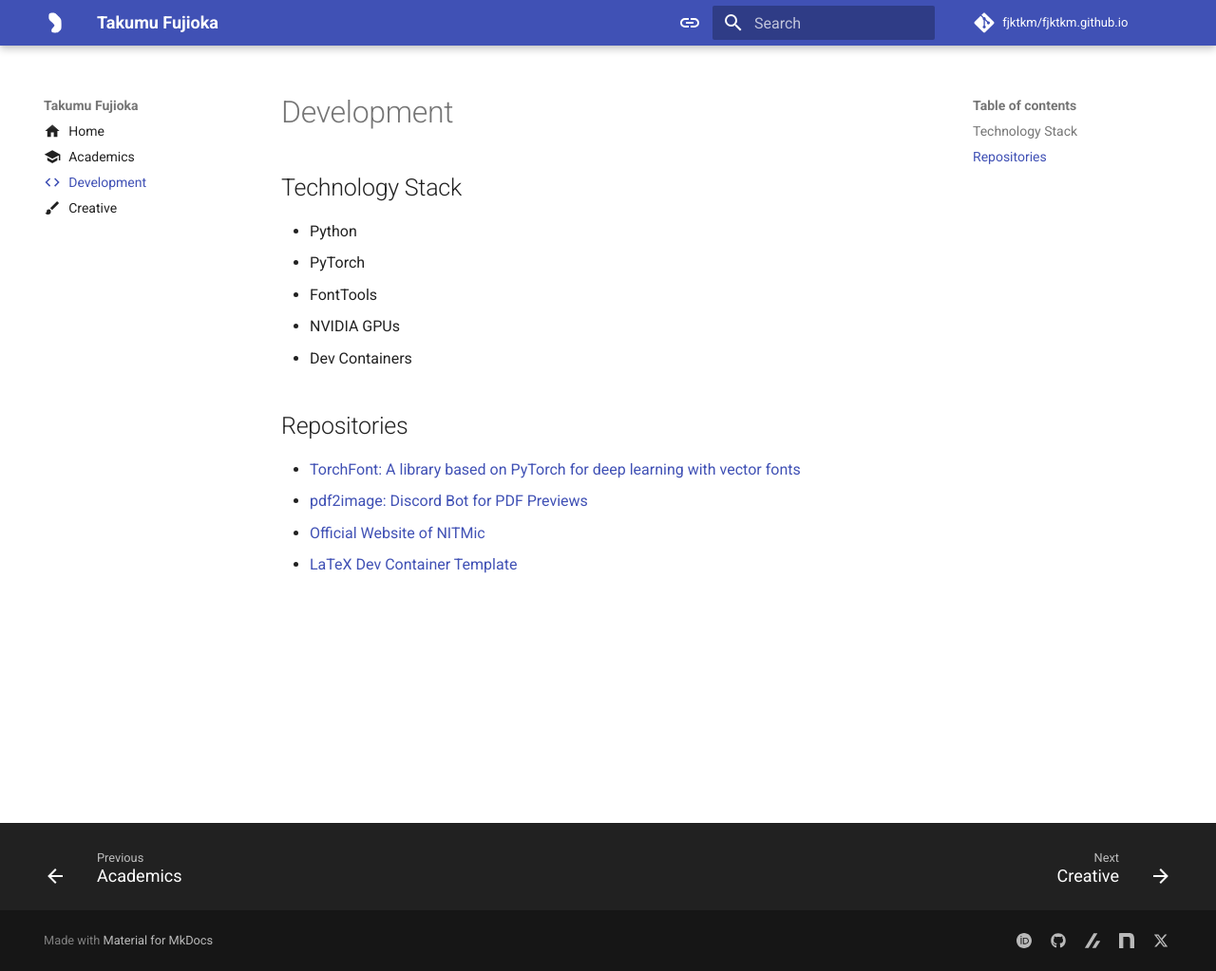
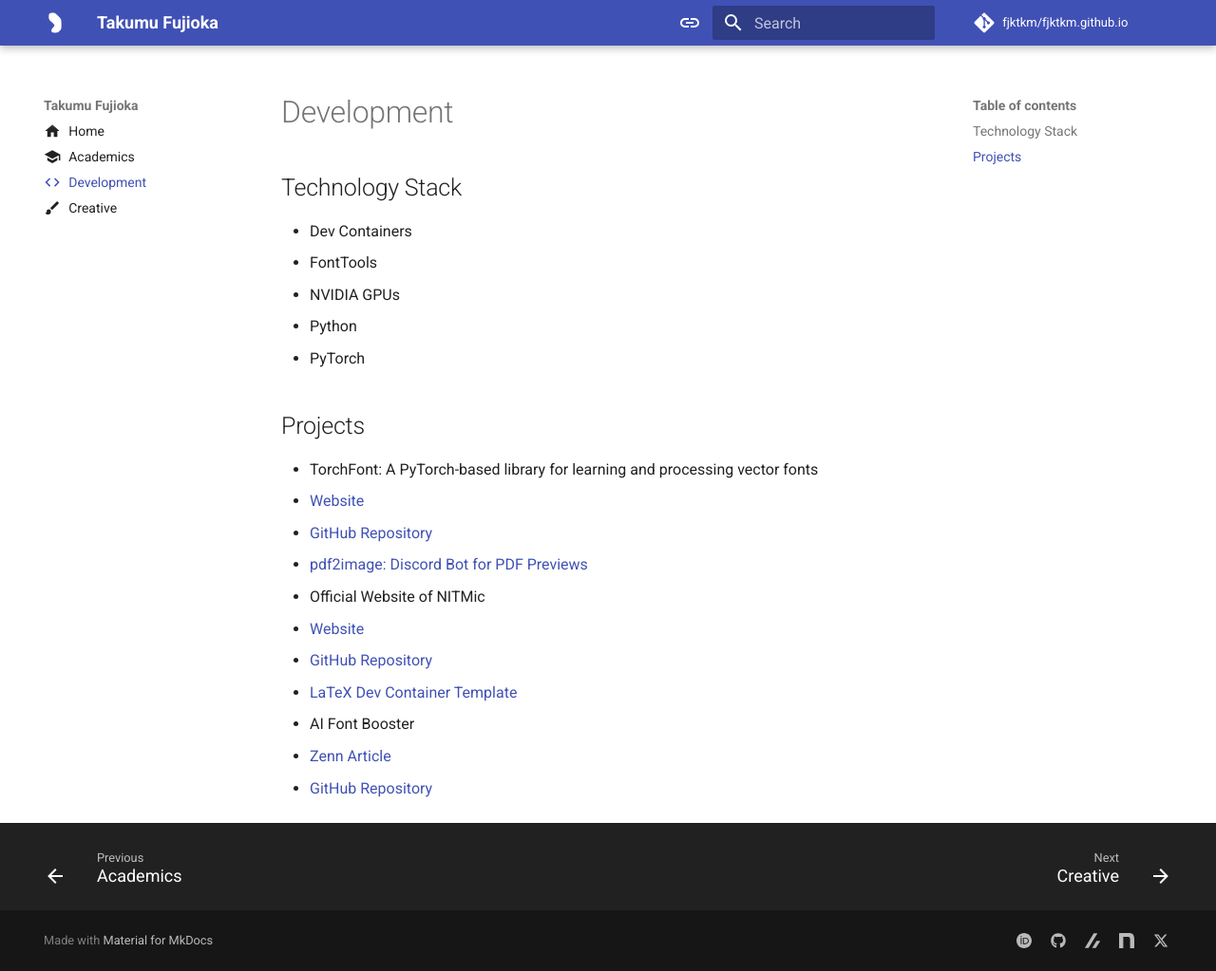
Before and after one commit to fjktkm/fjktkm.github.io, an MkDocs documentation site: the page built from docs/development.md, in a window 1280 px wide and 1023 px high. Shown: the whole window at 95% size. Built offline with MkDocs 1.6.1 and Material for MkDocs 9.7.7, drawn with Linux system fonts in a browser that asks for light colours; comment, search, counter and statistics services are not loaded.

Commit message:
Update technology stack and improve project section

```diff
--- a/docs/development.md
+++ b/docs/development.md
@@ -4,15 +4,22 @@ icon: material/code-tags
 
 ## Technology Stack
 
+- Dev Containers
+- FontTools
+- NVIDIA GPUs
 - Python
 - PyTorch
-- FontTools
-- NVIDIA GPUs
-- Dev Containers
 
-## Repositories
+## Projects
 
-- [TorchFont: A library based on PyTorch for deep learning with vector fonts](https://github.com/fjktkm/torchfont)
+- TorchFont: A PyTorch-based library for learning and processing vector fonts
+  - [Website](https://fjktkm.com/torchfont/)
+  - [GitHub Repository](https://github.com/fjktkm/torchfont)
 - [pdf2image: Discord Bot for PDF Previews](https://github.com/fjktkm/pdf2image)
-- [Official Website of NITMic](https://github.com/nitmic/nitmic.club.nitech.ac.jp)
+- Official Website of NITMic
+  - [Website](https://nitmic.club.nitech.ac.jp)
+  - [GitHub Repository](https://github.com/nitmic/nitmic.club.nitech.ac.jp)
 - [LaTeX Dev Container Template](https://github.com/fjktkm/tex-devcontainer-template)
+- AI Font Booster
+  - [Zenn Article](https://zenn.dev/nitmic/articles/7b7703fa0ff21f)
+  - [GitHub Repository](https://github.com/fjktkm/ai-font-booster)
```
